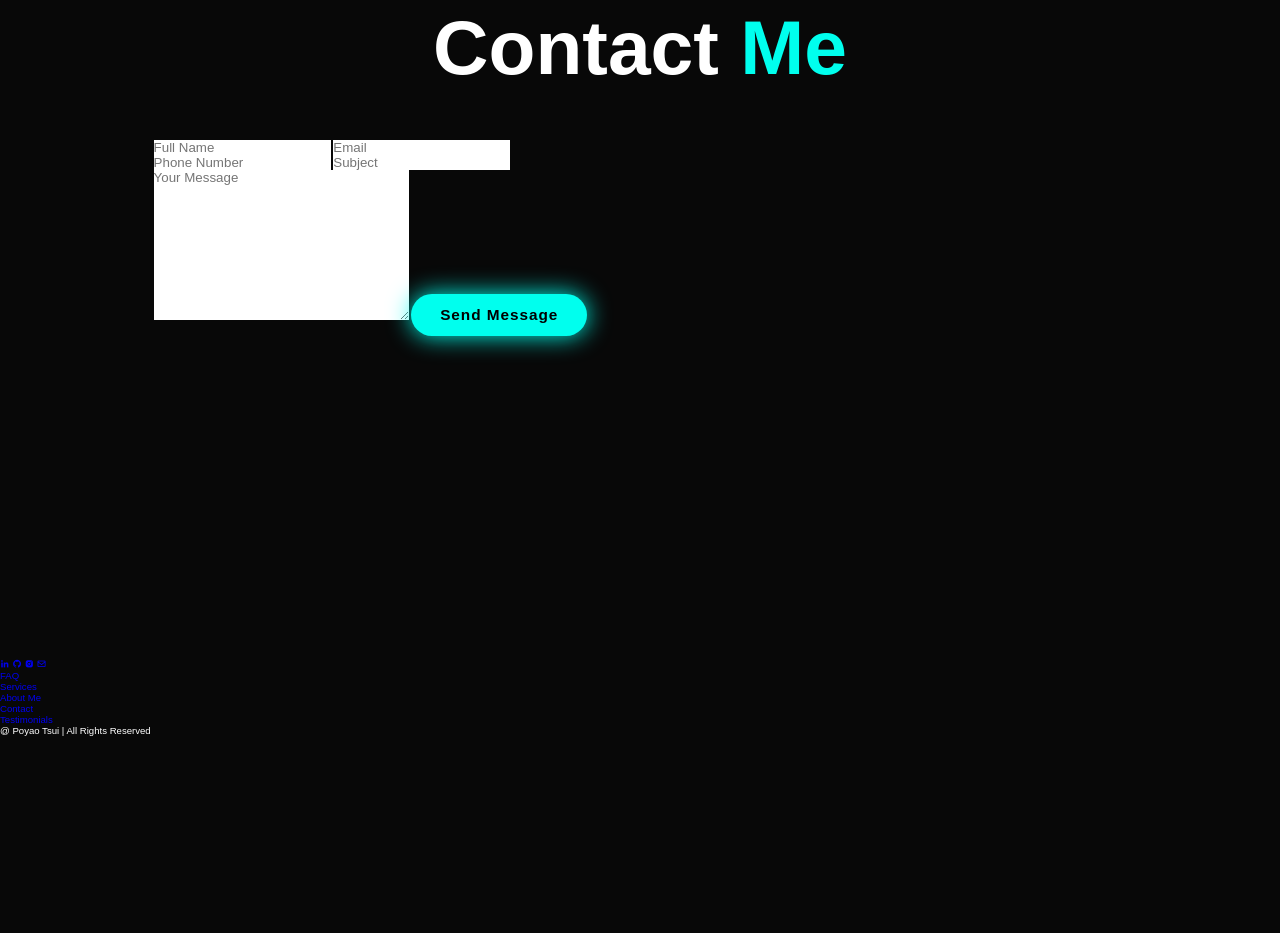
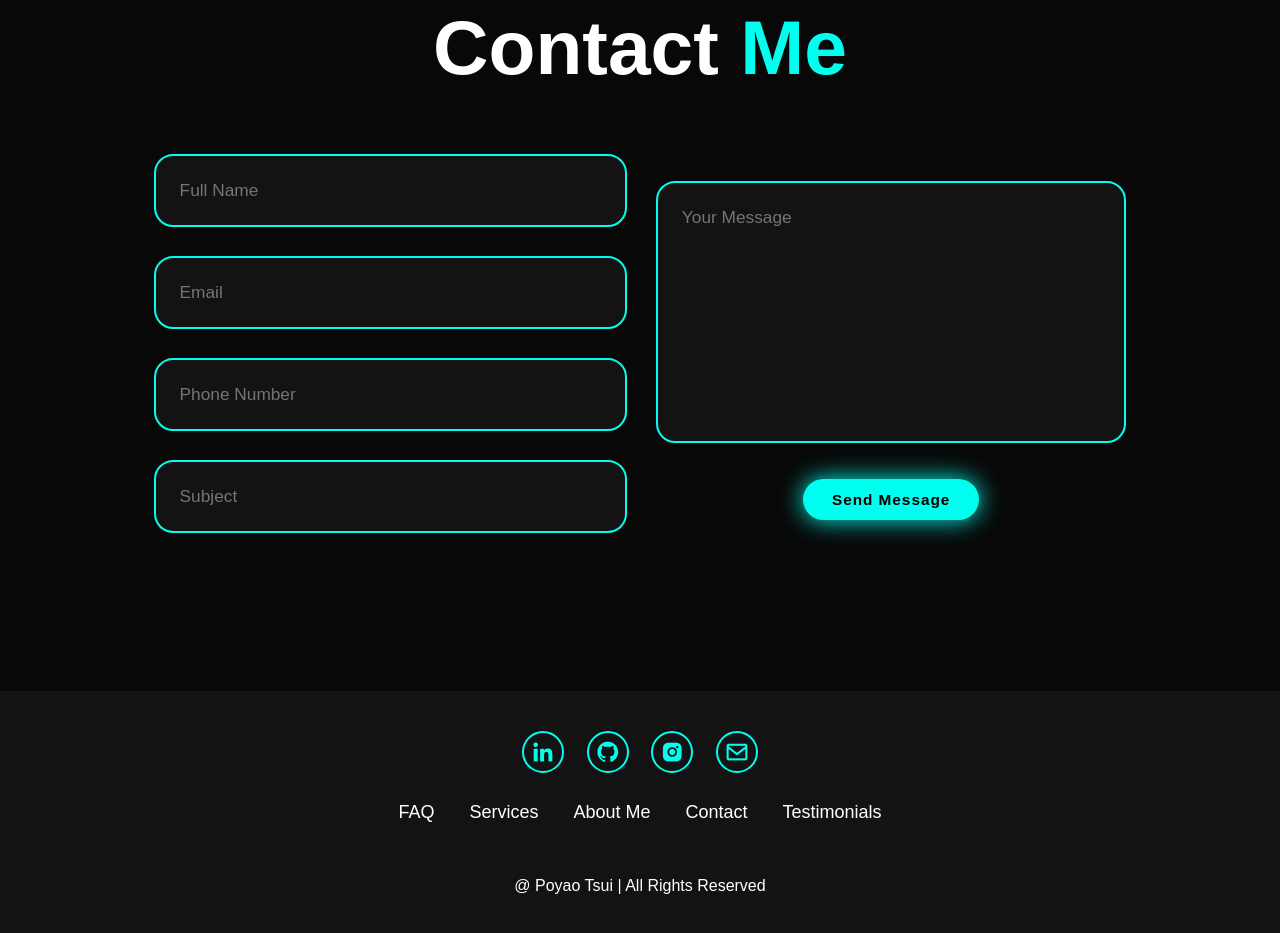
Before and after one commit to poyaotsui/protfolio-website, a plain HTML site: page index.html in a window 1280 px wide. Shown: the part 4298-5231 px from the top of the page. Before the commit the page ends 5034 px from the top, so only its background shows below. Drawn offline with nearby package versions, Linux system fonts and the light colour scheme.

Commit message:
Update style.css

```diff
--- a/style.css
+++ b/style.css
@@ -490,3 +490,102 @@ span{
     color: gold;
     font-size: 2rem;
 }
+.contact{
+    background-color: var(--bg-color);
+}
+.contact h2{
+    margin-bottom: 3rem;
+    color:white;
+}
+.contact form{
+    display :flex;
+    align-items: center;
+    justify-content: center;
+    gap:3rem;
+    margin: 5rem auto;
+    text-align: center;
+}
+.contact form .input-box{
+    display:flex;
+    justify-content: center;
+    flex-wrap: wrap;
+
+}
+.contact form .input-box input,
+.contact form textarea{
+    width: 100%;
+    padding: 2.5rem;
+    font-size: 1.8rem;
+    color: var(--text-color);
+    background: var(--second-bg-color);
+    border-radius: 2rem;
+    border: 2px solid var(--main-color);
+    margin: 1.5rem 0;
+    resize: none;
+
+
+}
+.contact form .btn{
+    margin-top: 2rem;
+
+}
+.footer{
+    position: relative;
+    bottom:0;
+    width:100;
+    padding:40px 0;
+    background-color: var(--second-bg-color);
+}
+.footer .social{
+    text-align: center;
+    padding-bottom: 25px;
+    color: var(--main-color);
+
+}
+.footer .social a{
+    font-size: 25px;
+    color:var(--main-color);
+    border: 2px solid var(--main-color);
+    width: 42px;
+    height: 42px;
+    line-height: 42px;
+    display: inline-block;
+    text-align: center;
+    border-radius: 50%;
+    margin: 0 10px;
+    transition: 0.3s ease-in-out;
+}
+.footer .social a:hover{
+    transform:scale(1.2)translateY(-10px) ;
+    background-color: var(--main-color);
+    color: black;
+    box-shadow: 0 0 25px var(--main-color);
+}
+.footer ul{
+    margin-top: 0;
+    padding: 0;
+    font-size: 18px;
+    line-height: 1.6;
+    margin-bottom: 0;
+    text-align: center;
+}
+.footer ul li a{
+    color: white;
+    border-bottom: 3px solid transparent;
+    transition: 0.3s ease-in-out;
+}
+.footer ul  li a:hover{
+    border-bottom: 3px solid var(--main-color);
+
+}
+.footer ul li{
+    display: inline-block;
+    padding: 0 15px;
+
+}
+.footer .copyright{
+     margin-top: 50px;
+     text-align: center;
+     font-size: 16px;
+     color: white;
+}
```
